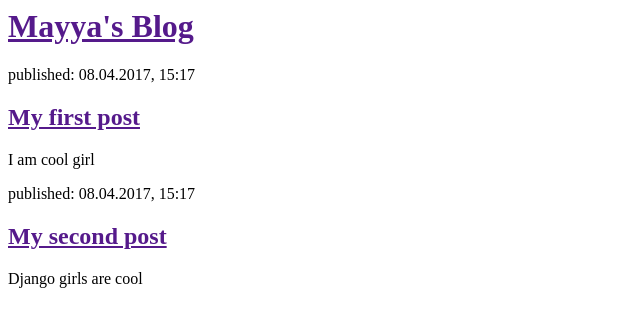
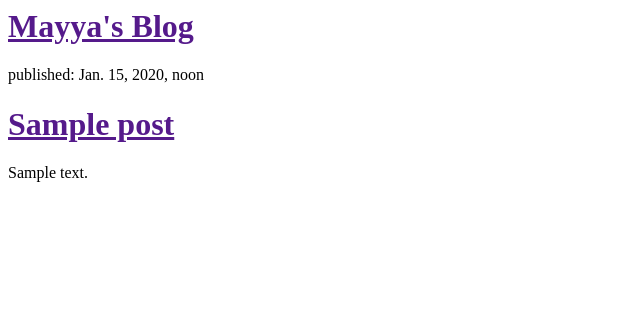
Before and after one commit to vutomaya/my-first-blog, a Django app: template blog/templates/blog/post_list.html in a window 1280 px wide. Shown: the top 327 px of the page, without its empty margins (0-640 px from the left). Run offline with Django 3.2, Linux system fonts and the light colour scheme; the template is opened without the code that fills it: values that come from a table or form of the project are taken from there, others are empty; tables that the repository leaves empty hold one stand-in row (values such as "Sample post").

Commit message:
templates

```diff
--- a/blog/templates/blog/post_list.html
+++ b/blog/templates/blog/post_list.html
@@ -6,17 +6,13 @@
       <div>
         <h1><a href="">Mayya's Blog </a></h1>
       </div>
+      {% for post in posts %}
       <div>
-             <p>published: 08.04.2017, 15:17</p>
-             <h2><a href="">My first post</a></h2>
-             <p>I am cool girl</p>
-         </div>
-      <div>
-        <p>published: 08.04.2017, 15:17 </p>
-           <h2><a href="">My second post</a></h2>
-           <p> Django girls are cool </p>
-           </div>
-
+          <p>published: {{ post.published_date }}</p>
+          <h1><a href="">{{ post.title }}</a></h1>
+          <p>{{ post.text|linebreaksbr }}</p>
+      </div>
+  {% endfor %}
 
   </body>
 </html>
--- a/blog/views.py
+++ b/blog/views.py
@@ -1,5 +1,9 @@
 from django.shortcuts import render
+from .models import Post
+from django.utils import timezone
+
 
 def post_list (request):
-    return render (request, 'blog/post_list.html', {})
+    posts = Post.objects.filter(published_date__lte=timezone.now()).order_by('published_date')
+    return render (request, 'blog/post_list.html', {'posts': posts})
 # Create your views here.
```
